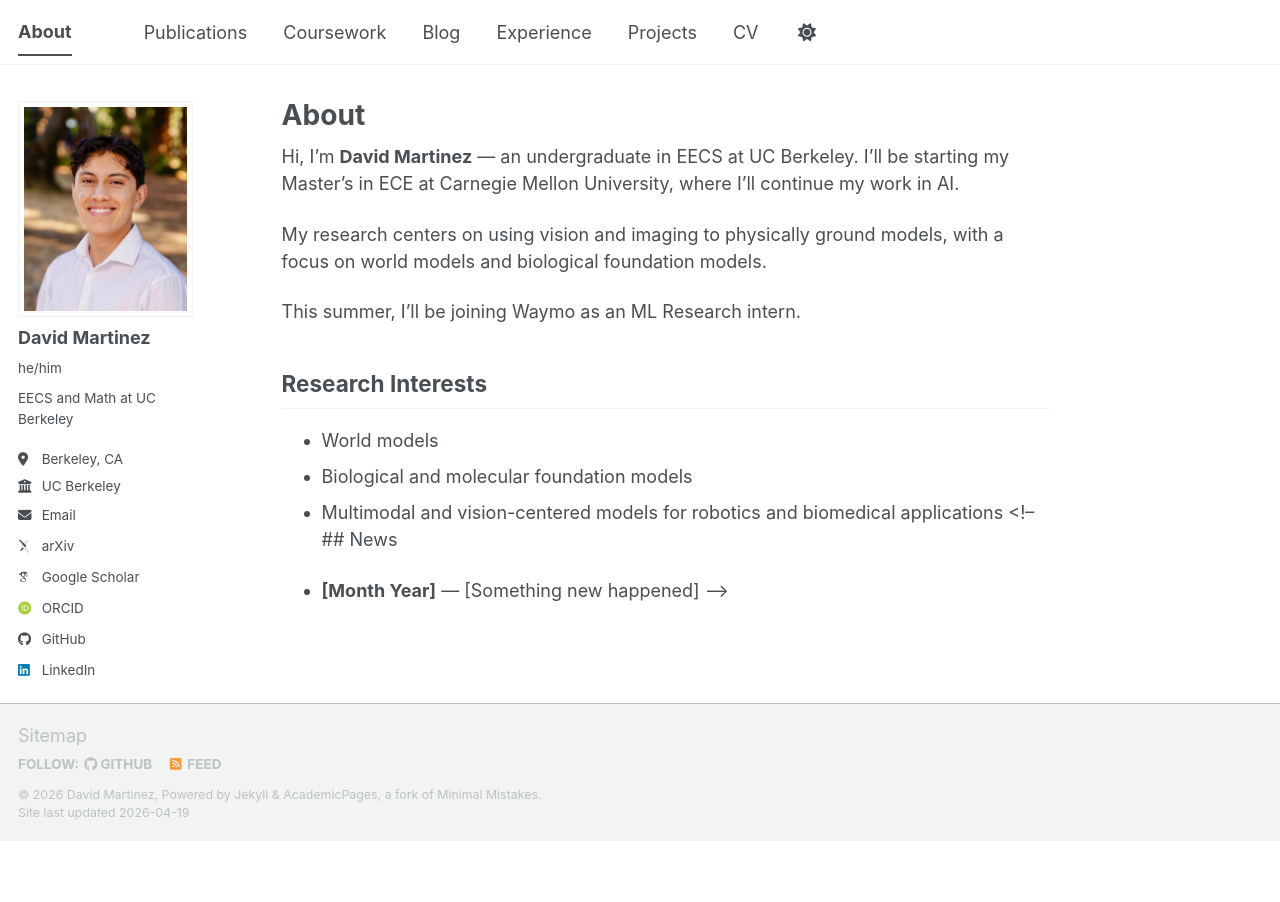
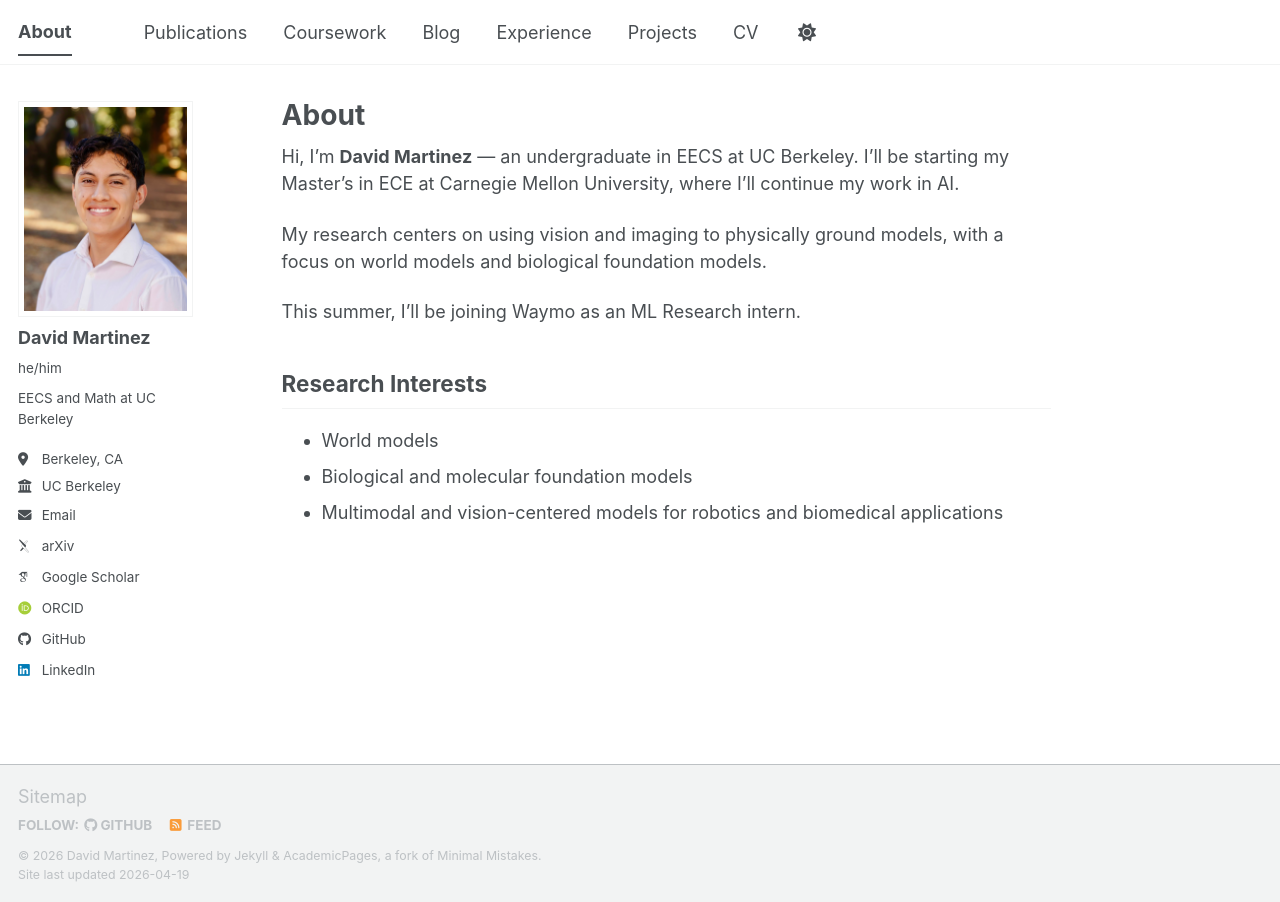
Before and after one commit to martinezdavid12/academic-site, a Jekyll site: the page built from _pages/about.md, in a window 1280 px wide. Built offline with Jekyll 4.4.1, drawn with Linux system fonts in a browser that asks for light colours; some web fonts are replaced; a script bundle is joined from its source files by our own code; library files that are not in the unit come from our copies.

Commit message:
added protection from gray bar

```diff
--- a/_includes/head/custom.html
+++ b/_includes/head/custom.html
@@ -14,4 +14,8 @@
 <link rel="icon" href="/images/favicon.ico"/>
 <meta name="theme-color" content="#ffffff"/>
 
+<style>
+  .page__content { min-height: 60vh; }
+</style>
+
 <!-- end custom head snippets -->
--- a/_pages/about.md
+++ b/_pages/about.md
@@ -18,6 +18,3 @@
 - World models
 - Biological and molecular foundation models
 - Multimodal and vision-centered models for robotics and biomedical applications
-<!-- ## News
-
-- **[Month Year]** — [Something new happened] -->
```
